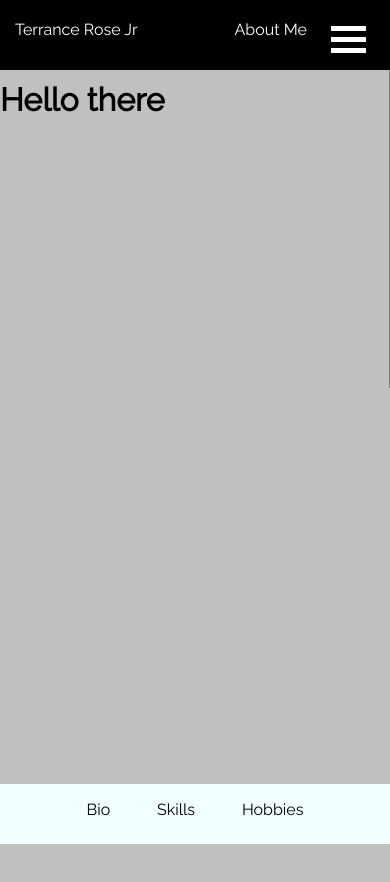
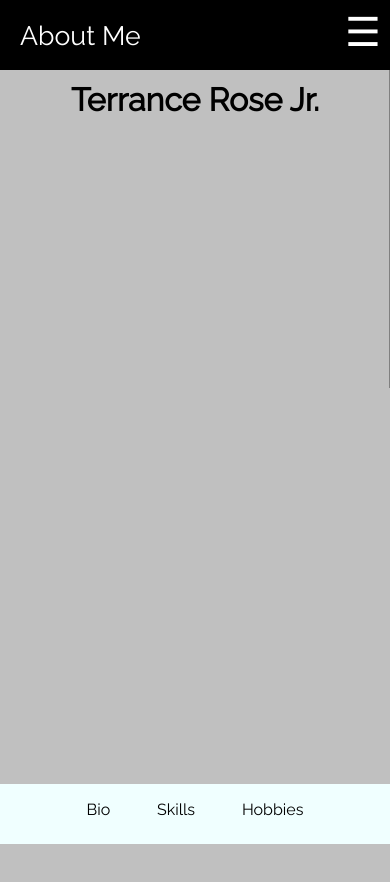
Before and after one commit to trose618/personal-site, a website: page index.html in a window 390 px wide. Drawn offline with Linux system fonts and the light colour scheme.

Commit message:
rearranged top nav

```diff
--- a/index.html
+++ b/index.html
@@ -14,16 +14,11 @@
     <div id="content-div">
         <header class="main-header">
             <nav class="main-header__nav">
-                <span class="main-header__name">Terrance Rose Jr</span>
                 <ul class="main-header__item-list">
-                    <div class="burger">
-                        <div class="paddy"></div>
-                        <div class="paddy"></div>
-                        <div class="paddy"></div>
-                    </div>
+
                     <li id="current-page">About Me</li>
-                    <li>
-
+                    <li class="burger">
+                        <span>&#9776</span>
                     </li>
 
                     <li class="main-header__item"><a href="/">About Me</a></li>
@@ -57,7 +52,7 @@
 
         <main class="main-body">
             <h1>
-                Hello there
+                Terrance Rose Jr.
             </h1>
         </main>
 
--- a/index.js
+++ b/index.js
@@ -5,16 +5,18 @@ document.addEventListener("DOMContentLoaded", () => {
     let currentPage = document.getElementById('current-page');
     let footerList = document.querySelector('.footer-menu-list');
 
+    //load up footer content
     footerList.innerHTML = toggleFooterList("About Me");
 
+
     burger.addEventListener('click', () => {
-        // mobileMenu.style.display = mobileMenu.style.display === "none" ? 'block' : "none";
         document.querySelector('.menu-holder').classList.toggle('active');
     })
 
     mobileMenu.addEventListener('click', (e) => {
 
         e.preventDefault();
+
         //get page name that was clicked
         let page = e.target.innerText;
 
--- a/style.css
+++ b/style.css
@@ -1,4 +1,6 @@
-
+/* * {
+    box-sizing: content-box;
+} */
 
 body {
     background-color: silver;
@@ -37,8 +39,16 @@ footer {
     /* display: inline-block; */
     width: 35px;
     height: auto;
-    padding: 0 1.5rem;
+    padding-right: 10px;
+    color: white;
+    font-size: 30pt;
     float: right;
+
+  }
+
+  .burger span {
+      position: absolute;
+      top: 8px;
   }
 
   /* don't touch this */
@@ -47,7 +57,7 @@ footer {
     width: 100%;
     height: 5px;
     background-color: white;
-    margin: 6px 0;
+    margin: 0;
   }
 
   .main-header__name {
@@ -61,8 +71,9 @@ footer {
       list-style: none;
     margin: 0;
     padding: 0;
-    float: right;
     border-right: none;
+    display: flex;
+    justify-content: space-between
   }
 
   .main-header__item {
@@ -71,7 +82,9 @@ footer {
 
   #current-page {
     color: white;
-    float: right;
+    float: left;
+    padding-left: 20px;
+    font-size: 20pt;
 }
 
   .menu-holder {
@@ -144,6 +157,10 @@ ul li {
 
 .footer-menu-item {
     padding: 0 6vw;
+    text-align: center;
+}
+
+h1 {
     text-align: center;
 }
 
```
